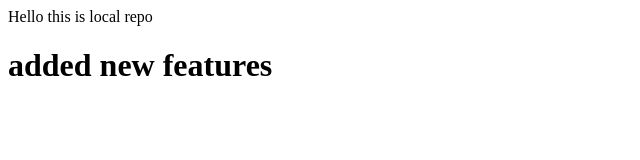
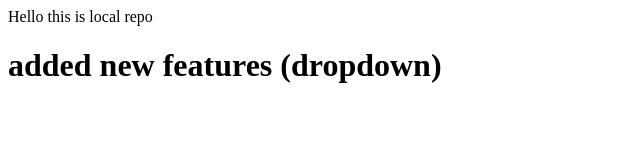
Before and after one commit to Electra89/database, a plain HTML site: page index.html in a window 1280 px wide. Shown: the whole page, without its empty margins (0-640 px from the left). Drawn offline with Linux system fonts and the light colour scheme.

```diff
--- a/index.html
+++ b/index.html
@@ -1,2 +1,2 @@
 <p>Hello this is local repo</p>
-<h1>added new features</h1>
+<h1>added new features (dropdown)</h1>
```
